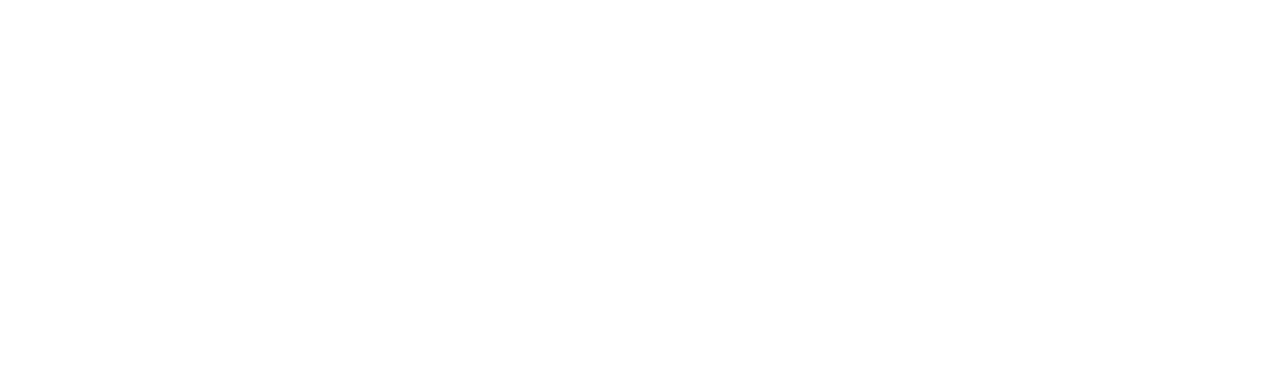
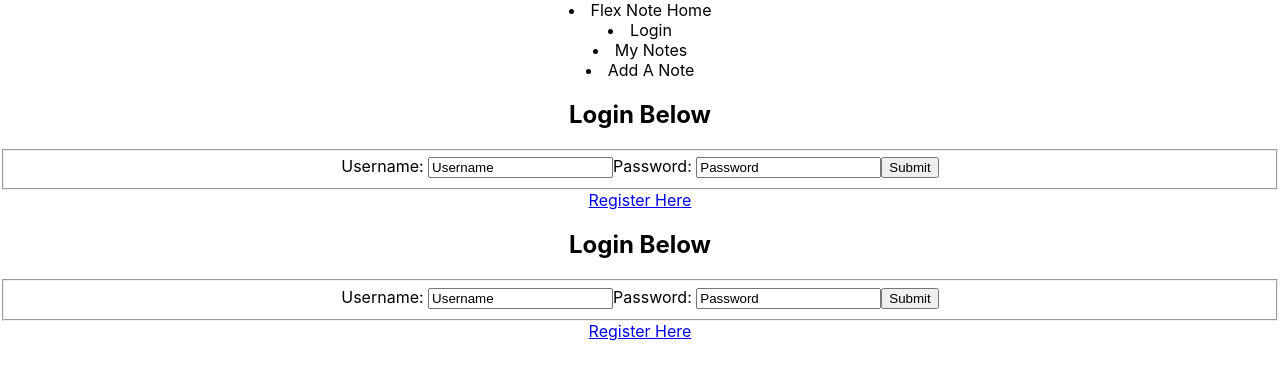
Before and after one commit to DeliaCodes/flex-note-client, a React (Create React App) app: page /login in a window 1280 px wide. Shown: the top 380 px of the page. Built offline with nearby package versions, Linux system fonts and the light colour scheme.

Commit message:
Adding routes and small updates to the Nav

```diff
--- a/package.json
+++ b/package.json
@@ -5,6 +5,7 @@
   "dependencies": {
     "react": "^16.8.2",
     "react-dom": "^16.8.2",
+    "react-router-dom": "^4.3.1",
     "react-scripts": "2.1.5"
   },
   "scripts": {
--- a/src/AddNote.js
+++ b/src/AddNote.js
@@ -9,6 +9,7 @@
       <form>
         <fieldset>
           <label htmlFor="note">
+            {/* Template is another or different form - for low number create buttons for each template */}
             <input id="note" defaultValue="Add a Note Here" name="" />
           </label>
         </fieldset>
--- a/src/AllNav.js
+++ b/src/AllNav.js
@@ -1,20 +1,26 @@
 import React from "react";
-
+import {BrowserRouter as Link} from "react-router-dom";
 import NavAuth from "./Nav-Auth";
 
 export default function AllNav(props) {
   return (
     <nav role="navigation">
-      <a href="/" className="nav">
-        Flex Note Home
-      </a>
+         <li className="nav">
+      <Link to="/">
+      Flex Note Home
+        </Link>
+        </li>
       <NavAuth />
-      <a href="/myNotes" className="nav">
-        My Notes
-      </a>
-      <a href="/addNote" className="nav">
+      <li className="nav">
+      <Link to="my-notes">
+      My Notes
+        </Link>
+        </li>
+      <li className="nav">
+      <Link to="/add-note">
         Add A Note
-      </a>
+        </Link>
+        </li>
     </nav>
   );
 }
--- a/src/App.js
+++ b/src/App.js
@@ -1,9 +1,32 @@
 import React, { Component } from "react";
+import { BrowserRouter as Router, Route } from "react-router-dom";
+import Landing from "./Landing";
+import AllNav from "./AllNav";
+import Login from "./Login";
+import Regis from "./Regis";
+import AddNote from "./AddNote";
+import NoteFeed from "./NoteFeed";
+
 import "./css/App.css";
 
 class App extends Component {
   render() {
-    return <div className="App" />;
+    return (
+      <Router>
+        <div className="App">
+          {/*
+      Router goes here in place of landing
+      */}
+          <AllNav />
+          <Route exact path="/" component={Landing} />
+          <Route exact path="/login" component={Login} />
+          <Route exact path="/login" component={Login} />
+          <Route exact path="/register" component={Regis} />
+          <Route exact path="/add-note" component={AddNote} />
+          <Route exact path="/my-notes" component={NoteFeed} />
+        </div>
+      </Router>
+    );
   }
 }
 
--- a/src/Login.js
+++ b/src/Login.js
@@ -26,7 +26,6 @@
             className="submit"
             type="submit"
             name="submit"
-            role="button"
           />
         </fieldset>
       </form>
--- a/src/Nav-Auth.js
+++ b/src/Nav-Auth.js
@@ -1,10 +1,13 @@
 import React from "react";
+import {BrowserRouter as Link} from "react-router-dom";
 
 export default function NavAuth(props) {
   return (
-    <a href={props.url} className="nav">
+    <li className="nav">
+      <Link to={props.url}>
       {props.name}
-    </a>
+        </Link>
+        </li>
   );
 }
 
```
Also changed, not shown: 1 other file (tests, documents, lock files or other folders).
